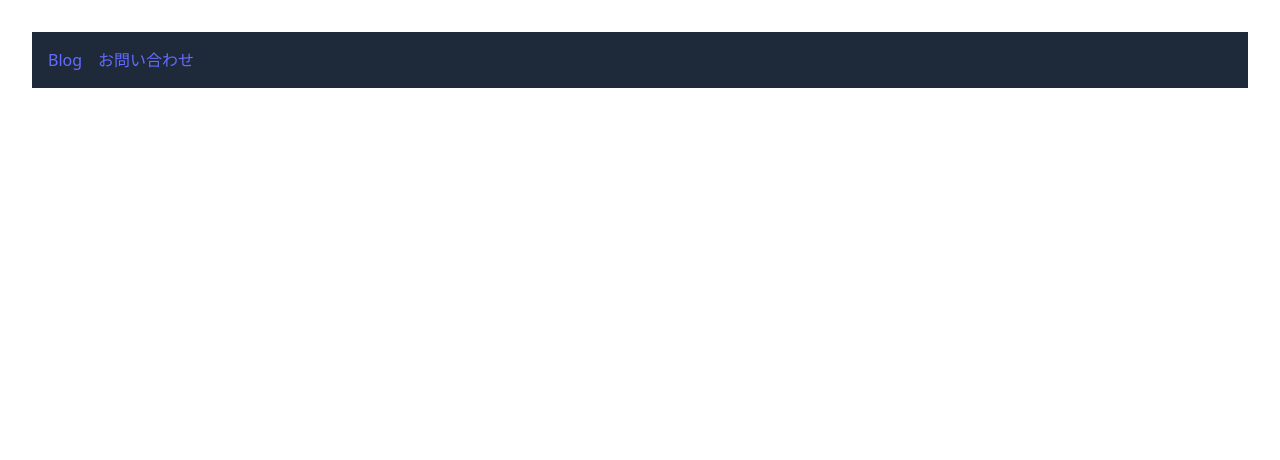
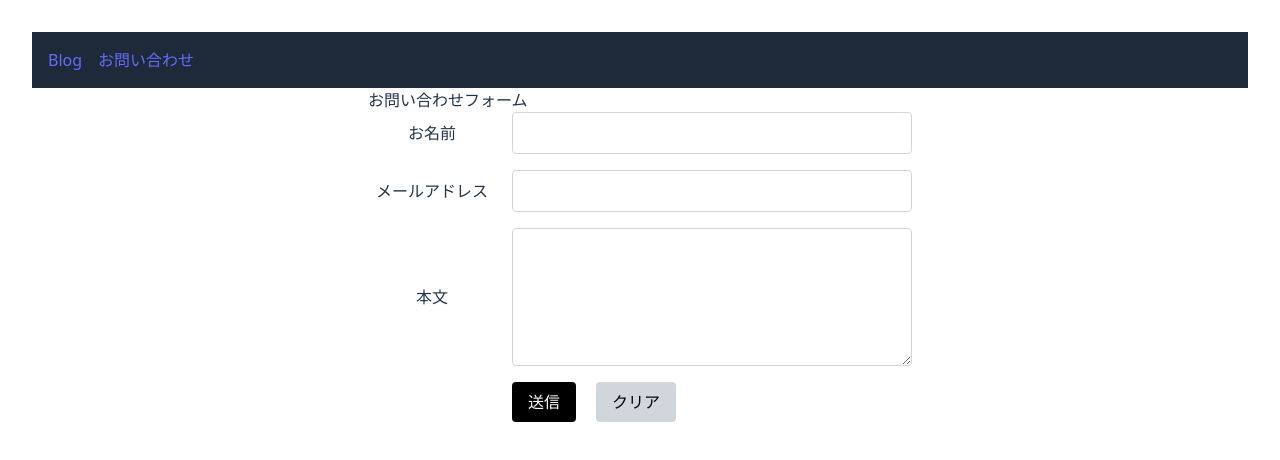
Before and after one commit to takehiro1111/shiftb, a React (Vite) app in the folder react-play/: page /contact in a window 1280 px wide. Before the commit this address had no page. Shown: the top 460 px of the page. Built offline with nearby package versions, Linux system fonts and the light colour scheme.

Commit message:
feat: contact form

```diff
--- a/react-play/package.json
+++ b/react-play/package.json
@@ -10,12 +10,15 @@
     "preview": "vite preview"
   },
   "dependencies": {
+    "@hookform/resolvers": "^5.2.2",
     "@tailwindcss/vite": "^4.1.18",
     "@tanstack/react-query": "^5.90.16",
     "classnames": "^2.5.1",
     "react": "^19.2.0",
     "react-dom": "^19.2.0",
-    "react-router-dom": "^7.11.0"
+    "react-hook-form": "^7.69.0",
+    "react-router-dom": "^7.11.0",
+    "zod": "link:@hookform/resolvers/zod"
   },
   "devDependencies": {
     "@eslint/js": "^9.39.1",
--- a/react-play/src/App.tsx
+++ b/react-play/src/App.tsx
@@ -1,5 +1,6 @@
 import { Articles } from "./Components/Articles";
 import { ArticleDetails } from "./Components/ArticleDetails";
+import { FormContact } from "./Components/FormContact";
 import { Routes, Route } from "react-router-dom";
 import "./App.css";
 import { Header } from "./Components/Header";
@@ -30,6 +31,12 @@ function App() {
           <Routes>
             <Route path="/" element={<Articles />} />
             <Route path="/posts/:id" element={<ArticleDetails />} />
+            <Route
+              path="/contact"
+              element={
+                <FormContact mode="onSubmit" title="お問い合わせフォーム" />
+              }
+            />
           </Routes>
         </div>
       </QueryClientProvider>
--- /dev/null
+++ b/react-play/src/Components/FormContact.tsx
@@ -0,0 +1,98 @@
+import { z } from "zod";
+import { zodResolver } from "@hookform/resolvers/zod";
+import { useForm } from "react-hook-form";
+import { contactFormSchema } from "../schemas/contact";
+
+type Mode = {
+  mode: "onChange" | "onBlur" | "onSubmit";
+  title: string;
+};
+
+export function FormContact({ mode, title }: Mode) {
+  const {
+    register,
+    handleSubmit,
+    reset,
+    formState: { errors },
+  } = useForm<z.infer<typeof contactFormSchema>>({
+    resolver: zodResolver(contactFormSchema),
+    mode: mode,
+    defaultValues: {
+      name: "",
+      email: "",
+      body: "",
+    },
+  });
+
+  const onSubmitHandle = (data: z.infer<typeof contactFormSchema>) => {
+    console.log(data);
+  };
+
+  return (
+    <div className="max-w-xl mx-auto">
+      <h2 className="flex pl-4 font-bold">{title}</h2>
+      <form
+        onSubmit={handleSubmit(onSubmitHandle)}
+        className="w-full space-y-4 px-4"
+      >
+        <div className="flex items-center gap-4">
+          <label htmlFor="userName" className="w-32">
+            お名前
+          </label>
+          <input
+            type="text"
+            id="userName"
+            {...register("name")}
+            className="flex-1 border border-gray-300 rounded px-3 py-2"
+          />
+          {errors.name && (
+            <span className="text-red-500">{errors.name.message}</span>
+          )}
+        </div>
+        <div className="flex items-center gap-4">
+          <label htmlFor="email" className="w-32">
+            メールアドレス
+          </label>
+          <input
+            type="email"
+            id="email"
+            {...register("email")}
+            className="flex-1 border border-gray-300 rounded px-3 py-2"
+          />
+          {errors.email && (
+            <span className="text-red-500">{errors.email.message}</span>
+          )}
+        </div>
+        <div className="flex items-center gap-4">
+          <label htmlFor="password" className="w-32">
+            本文
+          </label>
+          <textarea
+            id="body"
+            rows={5}
+            {...register("body")}
+            className="flex-1 border border-gray-300 rounded px-3 py-2"
+          />
+          {errors.body && (
+            <span className="text-red-500">{errors.body.message}</span>
+          )}
+        </div>
+        <div className="flex gap-5 pl-36">
+          <button
+            type="submit"
+            className="bg-black text-white font-bold px-4 py-2 rounded"
+          >
+            送信
+          </button>
+          <button
+            type="button"
+            onClick={() => reset}
+            className="bg-gray-300 text-black font-bold px-4 py-2 rounded"
+          >
+            クリア
+          </button>
+        </div>
+      </form>
+    </div>
+  );
+}
--- a/react-play/src/index.css
+++ b/react-play/src/index.css
@@ -35,7 +35,7 @@ h1 {
   line-height: 1.1;
 }
 
-button {
+/* button {
   border-radius: 8px;
   border: 1px solid transparent;
   padding: 0.6em 1.2em;
@@ -44,15 +44,15 @@ button {
   font-family: inherit;
   background-color: #1a1a1a;
   cursor: pointer;
-  transition: border-color 0.25s;
-}
-button:hover {
+  transition: border-color 0.25s; */
+/* } */
+/* button:hover {
   border-color: #646cff;
 }
 button:focus,
 button:focus-visible {
   outline: 4px auto -webkit-focus-ring-color;
-}
+} */
 
 @media (prefers-color-scheme: light) {
   :root {
@@ -62,7 +62,7 @@ button:focus-visible {
   a:hover {
     color: #747bff;
   }
-  button {
+  /* button {
     background-color: #f9f9f9;
-  }
+  } */
 }
--- /dev/null
+++ b/react-play/src/schemas/contact.ts
@@ -0,0 +1,20 @@
+import { z } from "zod";
+
+export const contactFormSchema = z.object({
+  name: z
+    .string()
+    .max(50, { message: "名前は50文字以内で入力してください" })
+    .nonempty({ message: "名前を入力してください" }),
+
+  email: z
+    .string()
+    .max(100, { message: "メールアドレスは100文字以内で入力してください" })
+    .nonempty({ message: "メールアドレスを入力してください。" })
+    .regex(/^[^\s@]+@[^\s@]+\.[^\s@]+$/, {
+      message: "有効なメールアドレスを入力してください",
+    }),
+
+  body: z
+    .string()
+    .max(1000, { message: "名前は1000文字以内で入力してください" }),
+});
```
Also changed, not shown: 1 other file (tests, documents, lock files or other folders).
